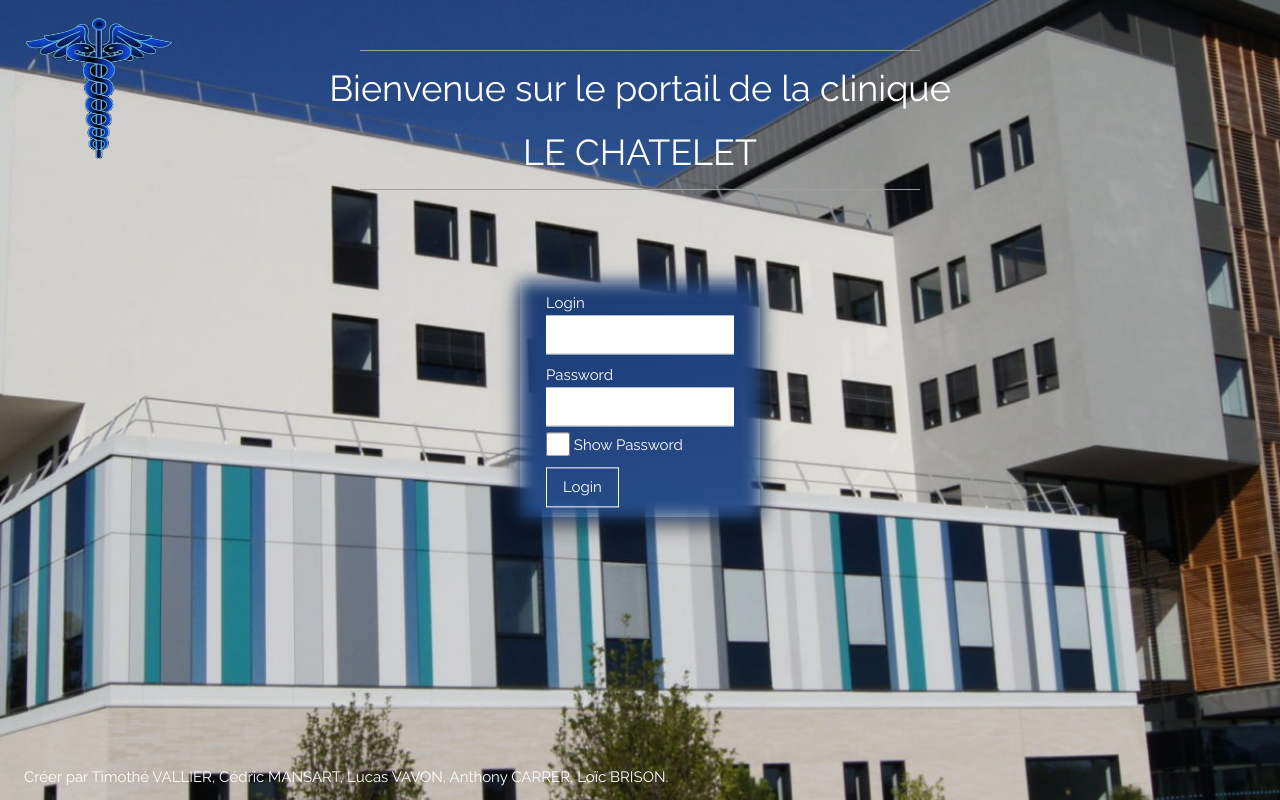
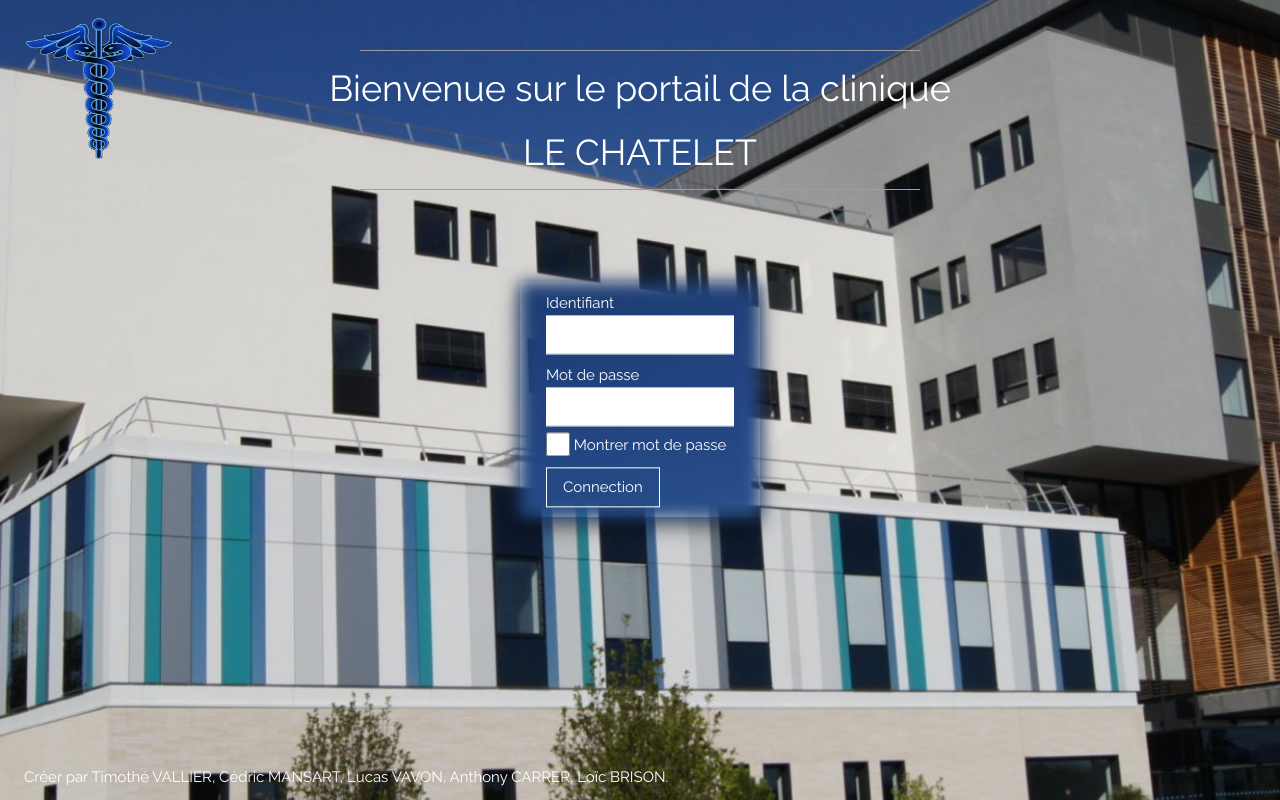
Before and after one commit to LoicBrison/MSPR_2, a PHP site: page /login.php in a window 1280 px wide. Run offline with PHP 8.4, Linux system fonts and the light colour scheme; some libraries are stand-ins or nearby versions.

Commit message:
On branch main  Your branch is up to date with 'origin/main'.
 Changes to be committed:
	modified:   login.php

```diff
--- a/login.php
+++ b/login.php
@@ -28,13 +28,13 @@
         </div>
         <div class="w3-display-middle login">
             <form class="w3-container w3-animate-top" id="loginForm">
-                <label for="login">Login</label>
+                <label for="login">Identifiant</label>
                 <input id="login" class="w3-input" type="text">
 
                 <div class="space10"></div>
-                <label for="passwd">Password</label>
+                <label for="passwd">Mot de passe</label>
                 <input id="passwd" class="w3-input" type="password">
-                <input class="w3-check" type="checkbox" onclick="showPwd()"> Show Password </input>
+                <input class="w3-check" type="checkbox" onclick="showPwd()"> Montrer mot de passe </input>
 
                 <div class="space10"></div>
                 <div class="g-recaptcha" data-sitekey="6LdqmCAUAAAAAMMNEZvn6g4W5e0or2sZmAVpxVqI"></div>
@@ -44,7 +44,7 @@
                     data-sitekey="6Lf8BNAeAAAAAHM4kRwRz1GNaKN_eENB103lKkhr"
                     data-callback='onLogin'
                     data-action='submit'>
-                    Login
+                    Connection
                 </button>
             </form>
             <!-- <p class="w3-jumbo w3-animate-top">COMING SOON</p>
```
